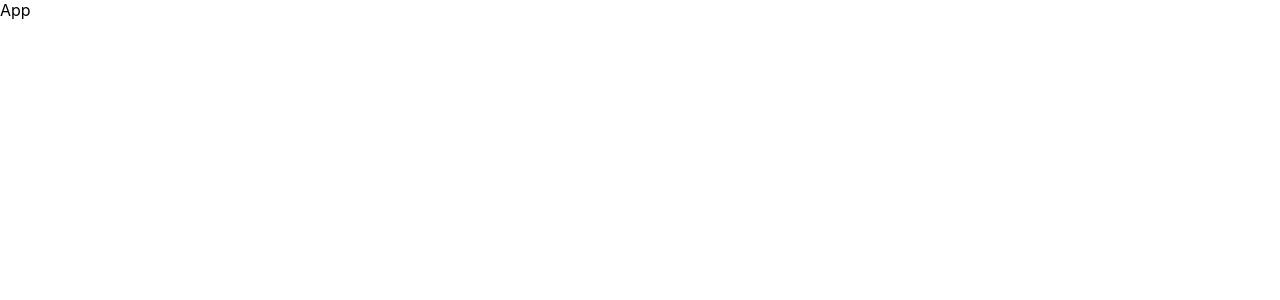
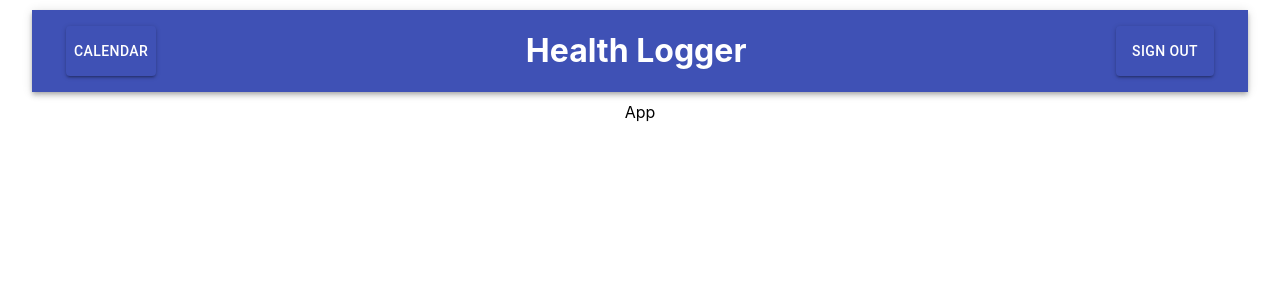
Before and after one commit to jeffyjkang/healthfront, a React (Create React App) app in the folder healthfront/: page / in a window 1280 px wide. Shown: the top 300 px of the page. Built offline with nearby package versions, Linux system fonts and the light colour scheme; sample sign-in values are in the browser's storage.

Commit message:
added calendar and signout to navbar

```diff
--- a/healthfront/src/authentication/Authenticate.js
+++ b/healthfront/src/authentication/Authenticate.js
@@ -18,6 +18,9 @@ const Authenticate = ComponentContainer => Login =>
         this.props.history.push("/login");
       }
     }
+    logOut = () => {
+      this.setState({ loggedIn: false });
+    };
     refresh = () => {
       this.componentDidMount();
     };
@@ -27,7 +30,9 @@ const Authenticate = ComponentContainer => Login =>
           {this.state.loggedIn ? (
             <Route
               path="/"
-              render={props => <ComponentContainer {...props} />}
+              render={props => (
+                <ComponentContainer {...props} logOut={this.logOut} />
+              )}
             />
           ) : (
             <Route
--- a/healthfront/src/components/ComponentContainer.js
+++ b/healthfront/src/components/ComponentContainer.js
@@ -1,17 +1,36 @@
 import React, { Component } from "react";
+import NavBar from "./navbar/NavBar";
+import { withStyles } from "@material-ui/core/styles";
+
+const styles = () => ({
+  container: {
+    minHeight: "100vh",
+    display: "flex",
+    flexDirection: "column",
+    alignItems: "center"
+  }
+});
 
 class ComponentContainer extends Component {
   constructor(props) {
     super(props);
     this.state = {};
   }
+  signOut = e => {
+    e.preventDefault();
+    localStorage.removeItem("token");
+    this.props.logOut();
+    this.props.history.push("/login");
+  };
   render() {
+    const { classes } = this.props;
     return (
-      <div>
+      <div className={classes.container}>
+        <NavBar signOut={this.signOut} />
         <div>App</div>
       </div>
     );
   }
 }
 
-export default ComponentContainer;
+export default withStyles(styles)(ComponentContainer);
--- /dev/null
+++ b/healthfront/src/components/navbar/NavBar.js
@@ -0,0 +1,77 @@
+import React from "react";
+import { withStyles } from "@material-ui/core/styles";
+import AppBar from "@material-ui/core/AppBar";
+import Toolbar from "@material-ui/core/Toolbar";
+import Button from "@material-ui/core/Button";
+import Menu from "@material-ui/core/Menu";
+import MenuItem from "@material-ui/core/MenuItem";
+import Calendar from "react-calendar";
+
+const styles = () => ({
+  container: {
+    minWidth: "95vw",
+    margin: 10
+  },
+  toolbar: {
+    display: "flex",
+    justifyContent: "space-between"
+  },
+  button: {
+    height: 50,
+    margin: 10,
+    color: "white",
+    boxShadow:
+      "0px 1px 5px 0px rgba(0,0,0,0.2), 0px 2px 2px 0px rgba(0,0,0,0.14), 0px 3px 1px -2px rgba(0,0,0,0.12);"
+  }
+});
+
+const NavBar = props => {
+  const { classes } = props;
+  const [anchorEl, setAnchorEl] = React.useState(null);
+  function handleClick(e) {
+    setAnchorEl(e.currentTarget);
+  }
+  function handleClose() {
+    setAnchorEl(null);
+  }
+  return (
+    <div className={classes.container}>
+      <AppBar position="static">
+        <Toolbar className={classes.toolbar}>
+          <Button
+            className={classes.button}
+            aria-controls="simple-menu"
+            aria-haspopup="true"
+            onClick={handleClick}
+          >
+            Calendar
+          </Button>
+          <Menu
+            id="simple-menu"
+            anchorEl={anchorEl}
+            keepMounted
+            open={Boolean(anchorEl)}
+            onClose={handleClose}
+          >
+            <MenuItem>
+              <Calendar />
+            </MenuItem>
+          </Menu>
+          <h1>Health Logger</h1>
+          <Button
+            className={classes.button}
+            variant="contained"
+            color="primary"
+            onClick={props.signOut}
+          >
+            Sign Out
+          </Button>
+        </Toolbar>
+      </AppBar>
+    </div>
+  );
+};
+
+// export default NavBar;
+
+export default withStyles(styles)(NavBar);
```
